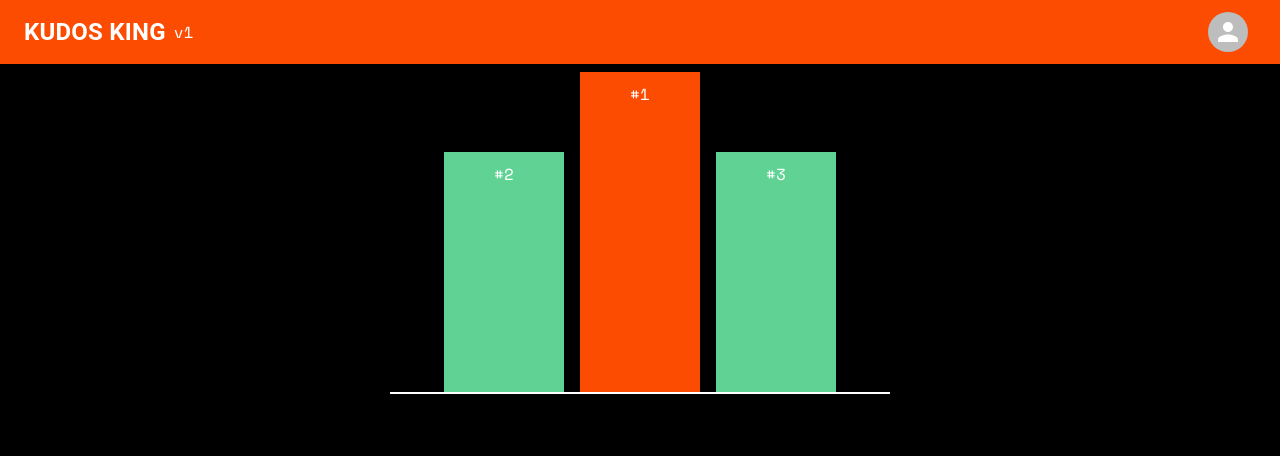
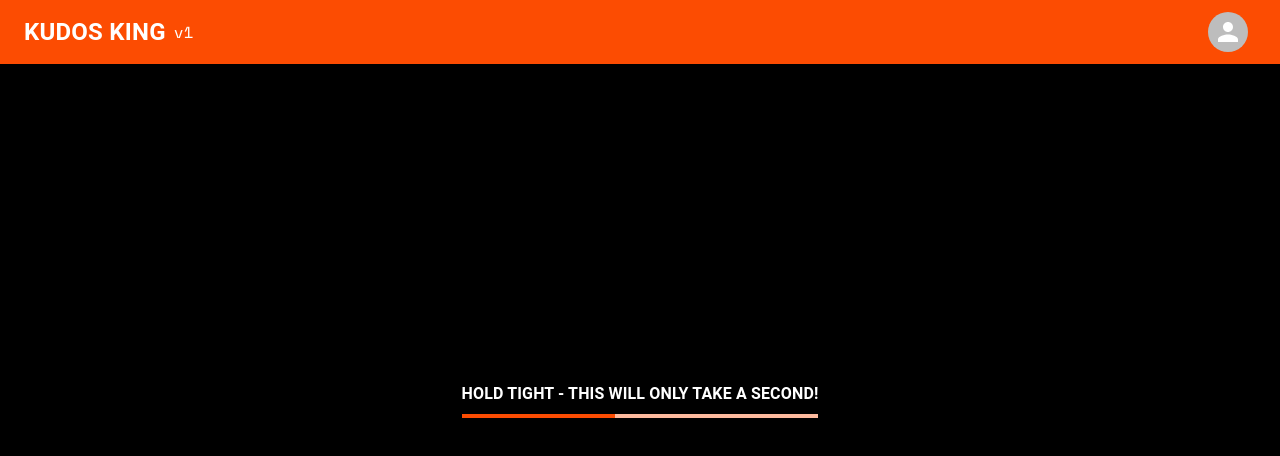
Before and after one commit to Lucaseng/Kudos-King, a React (Vite) app: page /results in a window 1280 px wide. Shown: the top 456 px of the page. Built offline with nearby package versions, Linux system fonts and the light colour scheme.

Commit message:
Loading page added

```diff
--- a/src/App.jsx
+++ b/src/App.jsx
@@ -8,6 +8,7 @@ import KudosChart from "./KudosChart.jsx";
 import Redirect from "./Redirect.jsx";
 import { BrowserRouter, Route, Routes } from "react-router-dom";
 import { AuthProvider } from "./AuthContext.jsx";
+import Results from "./Results.jsx";
 
 function App() {
   return (
@@ -17,7 +18,7 @@ function App() {
           <Navigation></Navigation>
           <Routes>
             <Route path="/" element={<HomePage />} exact />
-            <Route path="/results" element={<KudosChart />} exact />
+            <Route path="/results" element={<Results />} exact />
             <Route
               path="/redirect/exchange_token"
               element={<Redirect />}
--- /dev/null
+++ b/src/Results.jsx
@@ -0,0 +1,41 @@
+import {
+  Container,
+  LinearProgress,
+  Typography,
+  Grid,
+  CircularProgress,
+} from "@mui/material";
+import React, { useState } from "react";
+import KudosChart from "./KudosChart";
+
+function Results() {
+  const [isReady, setIsReady] = useState(false);
+  return (
+    <>
+      <Grid
+        container
+        alignItems="center"
+        justifyContent="center"
+        style={{ height: "100vh" }}
+      >
+        <Grid item>
+          <Typography
+            textTransform="uppercase"
+            fontSize="1em"
+            textAlign="center"
+            sx={{ pb: 1 }}
+          >
+            <strong>Hold tight - This will only take a second!</strong>
+          </Typography>
+          {isReady ? (
+            <KudosChart></KudosChart>
+          ) : (
+            <LinearProgress></LinearProgress>
+          )}
+        </Grid>
+      </Grid>
+    </>
+  );
+}
+
+export default Results;
```
